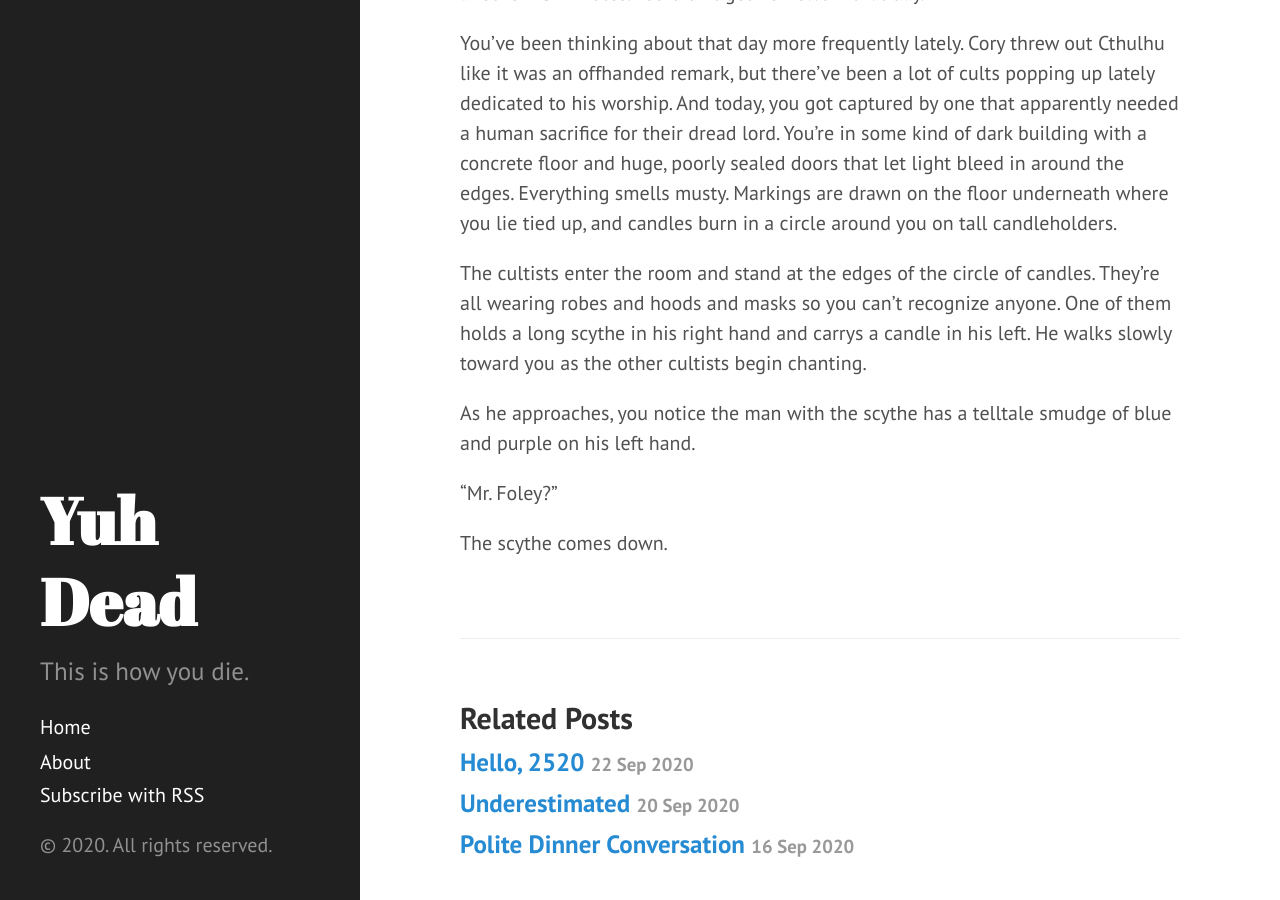
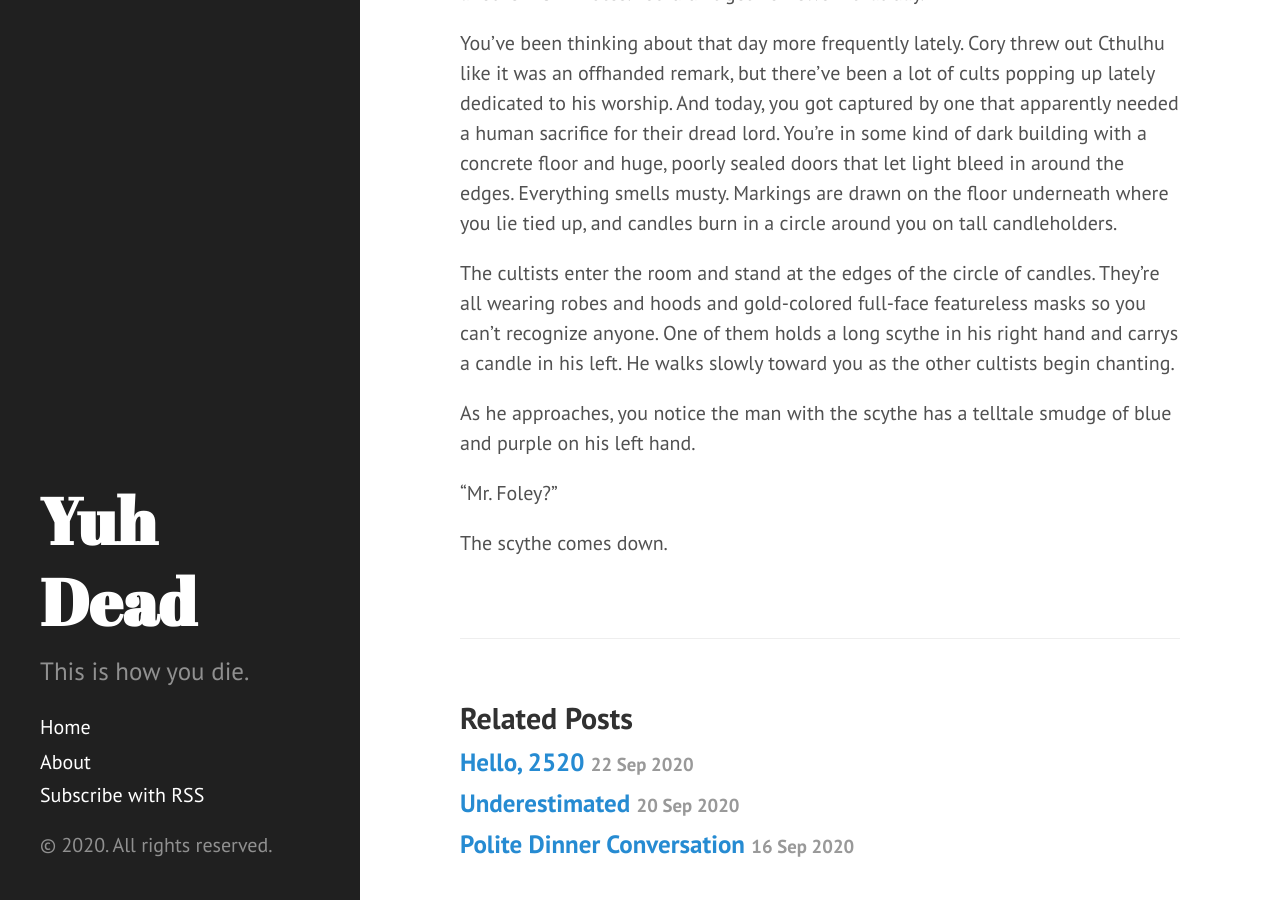
Before and after one commit to LoraV/LoraV.github.io, a Jekyll site: the page built from _posts/2020-09-18-algebra.markdown, in a window 1280 px wide and 900 px high, scrolled down 1192 px. Built offline with Jekyll 4.4.1, drawn with Linux system fonts in a browser that asks for light colours.

Commit message:
Face masks, in general, aren't scary; they are good! I need to be more descriptive.

```diff
--- a/_posts/2020-09-18-algebra.markdown
+++ b/_posts/2020-09-18-algebra.markdown
@@ -20,7 +20,7 @@ Nice one, Cory, you thought. That should get him going for a while.
 
 You've been thinking about that day more frequently lately. Cory threw out Cthulhu like it was an offhanded remark, but there've been a lot of cults popping up lately dedicated to his worship. And today, you got captured by one that apparently needed a human sacrifice for their dread lord. You're in some kind of dark building with a concrete floor and huge, poorly sealed doors that let light bleed in around the edges. Everything smells musty. Markings are drawn on the floor underneath where you lie tied up, and candles burn in a circle around you on tall candleholders.
 
-The cultists enter the room and stand at the edges of the circle of candles. They're all wearing robes and hoods and masks so you can't recognize anyone. One of them holds a long scythe in his right hand and carrys a candle in his left. He walks slowly toward you as the other cultists begin chanting.
+The cultists enter the room and stand at the edges of the circle of candles. They're all wearing robes and hoods and gold-colored full-face featureless masks so you can't recognize anyone. One of them holds a long scythe in his right hand and carrys a candle in his left. He walks slowly toward you as the other cultists begin chanting.
 
 As he approaches, you notice the man with the scythe has a telltale smudge of blue and purple on his left hand.
 
```
